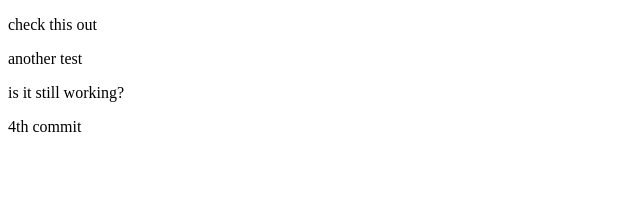
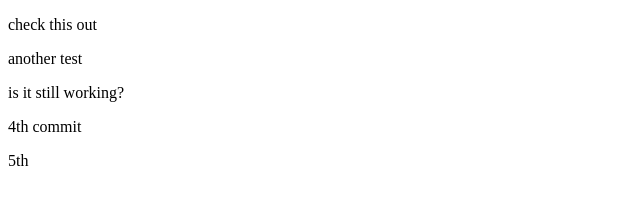
Before and after one commit to richbuilder3/anewone, a plain HTML site: page index.html in a window 1280 px wide. Shown: the full height of the page, 0-640 px from the left. Drawn offline with Linux system fonts and the light colour scheme.

Commit message:
5th commit
just push

```diff
--- a/index.html
+++ b/index.html
@@ -13,5 +13,7 @@
 <p>is it still working?</p>
 
 <p>4th commit</p>
+
+<p>5th </p>
 </body>
 </html>
```
